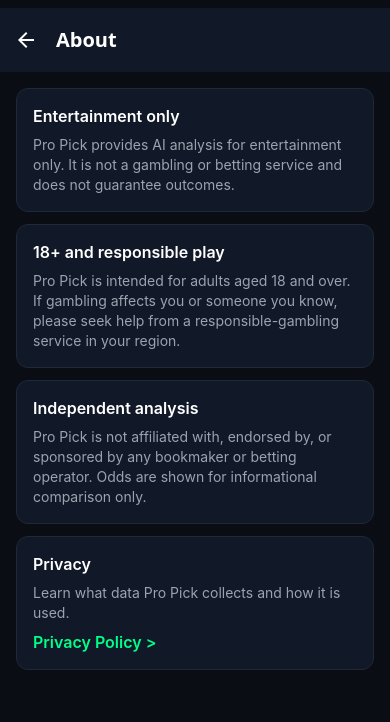
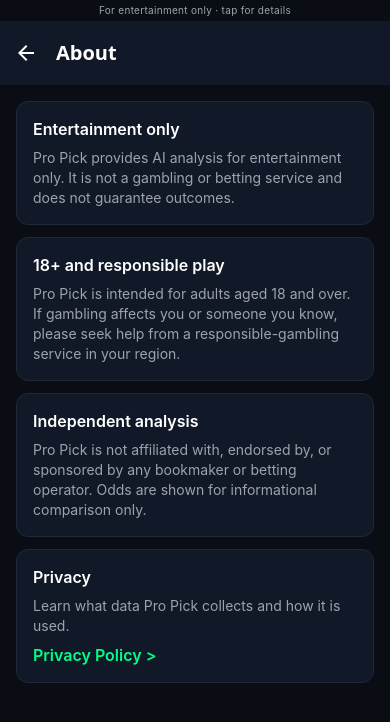
Before and after one commit to tasiamah/pro-pick, a React Native app in the folder mobile/: screen /About in a window 390 px wide. Shown: the top 722 px of the page. Built offline with nearby package versions, Linux system fonts and the light colour scheme; no server answers.

Commit message:
PP-93: make the disclaimer banner more discreet
Shorten the persistent banner to a slim one-line label that blends into the
background; the full entertainment disclaimer and legal copy remain one tap away
on the About screen.

```diff
--- a/mobile/src/constants/disclaimer.ts
+++ b/mobile/src/constants/disclaimer.ts
@@ -1,2 +1,4 @@
 export const DISCLAIMER_TEXT =
   'Pro Pick provides AI analysis for entertainment only. It is not a gambling or betting service and does not guarantee outcomes.';
+
+export const DISCLAIMER_SHORT = 'For entertainment only · tap for details';
```
Also changed, not shown: 1 other file (tests, documents, lock files or other folders).
